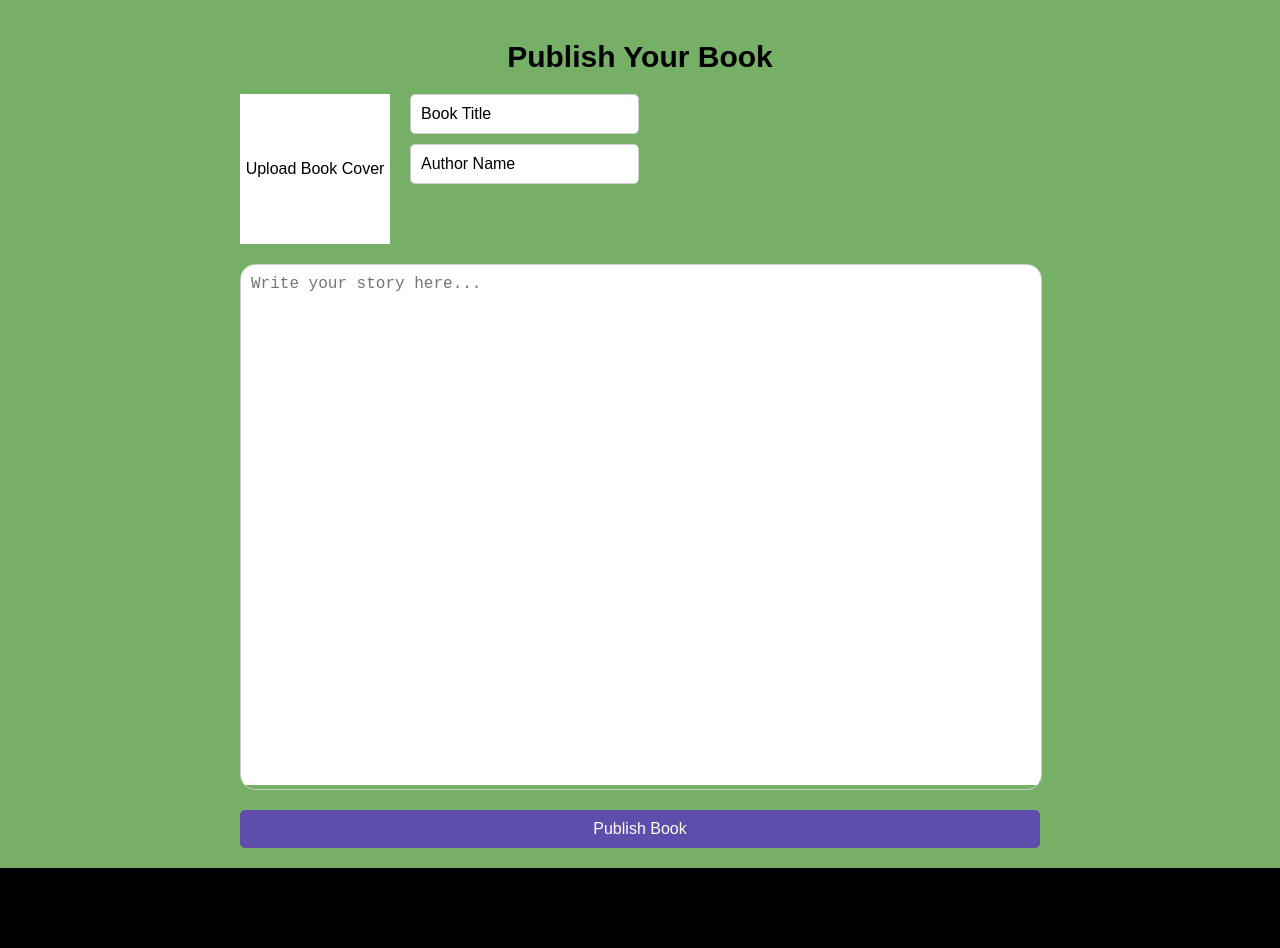
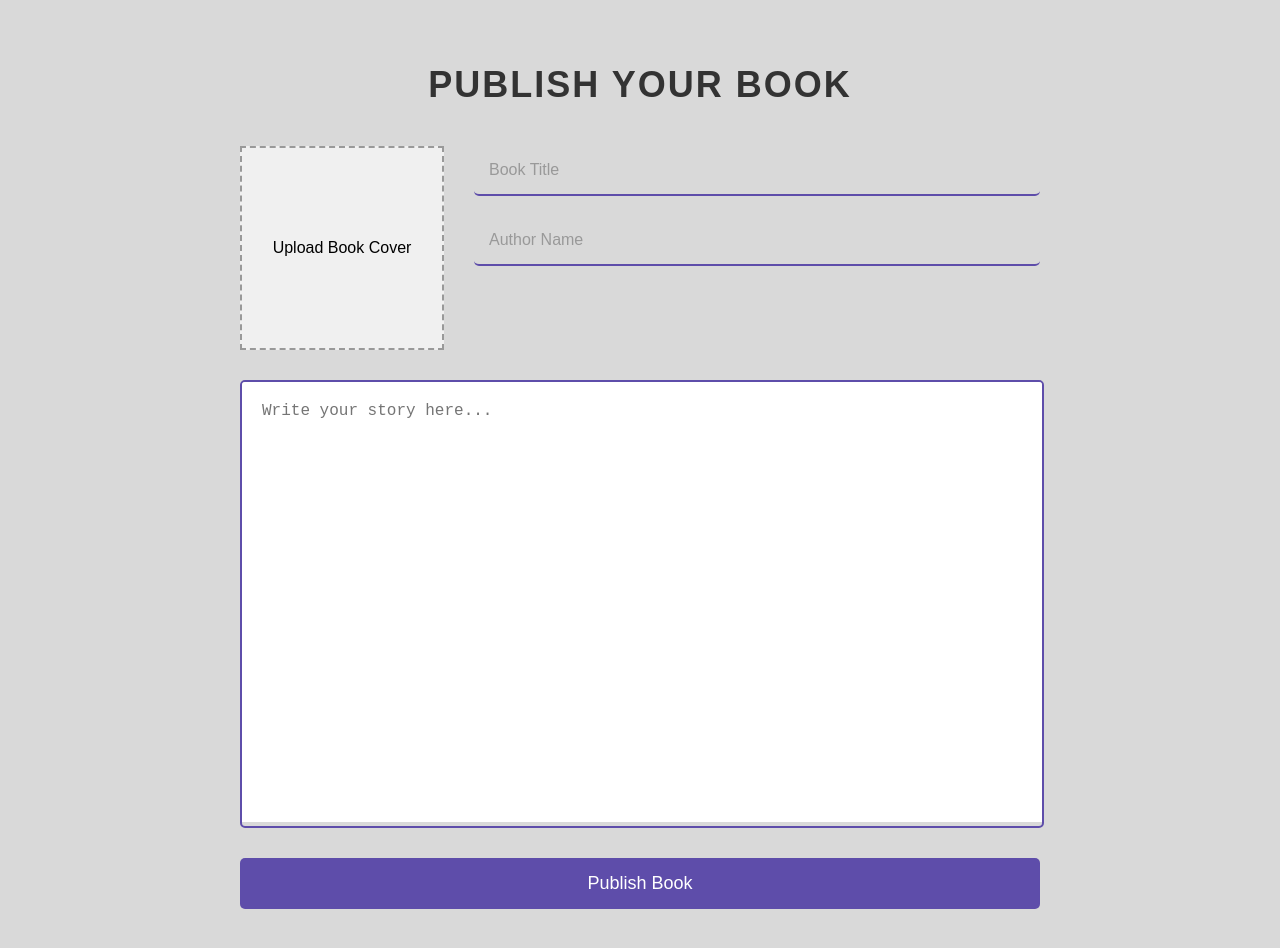
Before and after one commit to radhika5903/BookReview, a React (Create React App) app in the folder frontend/: page /writer in a window 1280 px wide. Before the commit the page ends 868 px from the top, so only its background shows below. Built offline with nearby package versions, Linux system fonts and the light colour scheme.

Commit message:
Update WriterPage.css

```diff
--- a/frontend/src/components/WriterPage.css
+++ b/frontend/src/components/WriterPage.css
@@ -1,109 +1,148 @@
+body,
+html {
+    margin: 0;
+    padding: 0;
+    font-family: 'Arial', sans-serif;
+    background-image: "BookReview/frontend/src/components/writer9_4e3f18f8.jpg";
+    background-size: cover;
+    background-position: center;
+    background-attachment: fixed;
+}
+
 .writer-page {
     display: flex;
     flex-direction: column;
     align-items: center;
-    padding: 20px;
-    background-color: rgb(118, 175, 102); /* Darker background color */
-    min-height: 100vh; /* Full viewport height */
-    color: black; /* Text color */
+    padding: 40px 20px;
+    min-height: 100vh;
+    background-color: rgba(255, 255, 255, 0.85);
 }
 
 .page-title {
-    font-size: 30px; /* Font size for the heading */
-    margin-bottom: 20px; /* Space below the heading */
-    color: black; /* Color for the title */
-    font-family: sans-serif;
+    font-size: 36px;
+    margin-bottom: 40px;
+    color: #333;
+    text-transform: uppercase;
+    letter-spacing: 2px;
 }
 
 .writer-form {
     width: 100%;
-    max-width: 800px; /* Limit the width for better appearance */
+    max-width: 800px;
     display: flex;
     flex-direction: column;
+    gap: 30px;
+
 }
 
 .upload-container {
-    display: flex; /* Use flexbox to arrange items horizontally */
-    align-items: flex-start; /* Align items at the start */
+    display: flex;
+    gap: 30px;
 }
 
 .upload-image-container {
-    width: 100%;
-    aspect-ratio: 1; /* Keep it square */
-    max-width: 150px; /* Set a max width for the image box */
-    background-color: white; /* Background for image upload box */
+    width: 200px;
+    height: 200px;
+    background-color: #f0f0f0;
     display: flex;
     align-items: center;
     justify-content: center;
-    border: 15px curve #ccc; /* Grooved border for image upload box */
-    margin-right: 20px; /* Space between upload and input boxes */
-    position: relative; /* For absolute positioning of the input */
-    overflow: hidden; /* Hide overflow to contain the image */
+    border: 2px dashed #999;
+    position: relative;
+    overflow: hidden;
+    transition: all 0.3s ease;
+}
+
+.upload-image-container:hover {
+    border-color: #5e4daa;
 }
 
 .uploaded-image {
-    width: 100%; /* Full width */
-    height: 100%; /* Full height */
-    object-fit: cover; /* Scale image to cover the box without distortion */
+    width: 100%;
+    height: 100%;
+    object-fit: cover;
 }
 
 .image-upload {
-    opacity: 0; /* Hide the default file input */
-    position: absolute; /* Positioning over the container */
+    opacity: 0;
+    position: absolute;
     width: 100%;
     height: 100%;
-    cursor: pointer; /* Cursor indicates it's clickable */
+    cursor: pointer;
 }
 
 .book-details {
+    flex: 1;
     display: flex;
     flex-direction: column;
-    gap: 10px; /* Space between inputs */
+    gap: 20px;
 }
 
 .input-box {
-    padding: 10px;
+    padding: 15px;
     font-size: 16px;
-    border: 1px solid #ccc; /* Light grey border */
-    border-radius: 5px; /* Rounded corners */
-    background-color: white; /* Background for inputs */
-    color: black; /* Text color for inputs */
+    border: none;
+    border-bottom: 2px solid #5e4daa;
+    background-color: transparent;
+    color: #333;
+    transition: all 0.3s ease;
+}
+
+.input-box:focus {
+    outline: none;
+    border-bottom-color: #5b6eae;
 }
 
 .input-box::placeholder {
-    color: black; /* Placeholder text color */
+    color: #999;
 }
 
 .story-container {
     width: 100%;
-    border: 1px solid #ccc; /* Light grey border */
-    border-radius: 15px; /* Curved corners */
-    overflow: hidden; /* Hide overflow */
-    margin: 20px 0; /* Space above and below */
+    border: 2px solid #5e4daa;
+    border-radius: 5px;
+    overflow: hidden;
 }
 
 .story-box {
     width: 100%;
-    height: 500px; /* Increased height for the story box */
-    padding: 10px;
+    height: 400px;
+    padding: 20px;
     font-size: 16px;
-    border: none; /* Remove default border */
-    outline: none; /* Remove outline on focus */
-    resize: none; /* Prevent resizing */
-    background-color: white; /* Background for the story box */
-    color: black; /* Text color for the story box */
+    border: none;
+    outline: none;
+    resize: none;
+    background-color: #fff;
+    color: #333;
 }
 
 .submit-button {
-    padding: 10px;
-    font-size: 16px;
-    background-color: #5e4daa; /* Bluish background for button */
-    color: white; /* Text color for button */
-    border: none; /* Remove default border */
-    border-radius: 5px; /* Rounded corners */
-    cursor: pointer; /* Pointer cursor for button */
+    padding: 15px 30px;
+    font-size: 18px;
+    background-color: #5e4daa;
+    color: white;
+    border: none;
+    border-radius: 5px;
+    cursor: pointer;
+    transition: background-color 0.3s ease;
+    align-self: flex-end;
 }
 
 .submit-button:hover {
-    background-color: #5b6eae; /* Darker blue on hover */
+    background-color: #5b6eae;
 }
+
+@media (max-width: 768px) {
+    .upload-container {
+        flex-direction: column;
+        align-items: center;
+    }
+
+    .book-details {
+        width: 100%;
+    }
+
+    .submit-button {
+        align-self: center;
+    }
+}
```
